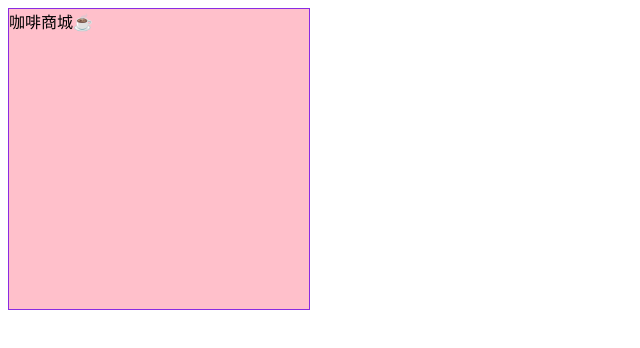
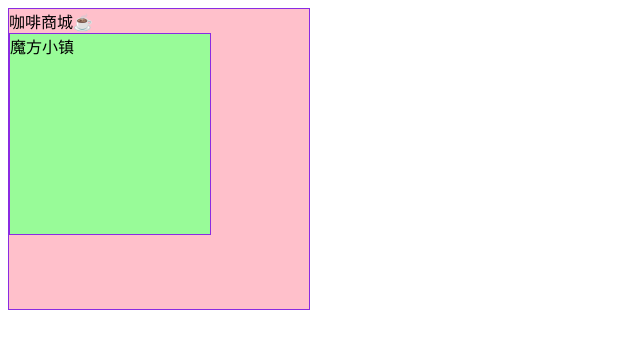
Before and after one commit to OutlookOnLife/project_01, a plain HTML site: page index.html in a window 1280 px wide. Shown: the whole page, without its empty margins (0-640 px from the left). Drawn offline with Linux system fonts and the light colour scheme.

Commit message:
初始化了index.html文件的内容

```diff
--- a/index.html
+++ b/index.html
@@ -9,6 +9,9 @@
 <body>
     <div style="width: 300px;height: 300px; border: 1px solid blueviolet;background: pink;">
         咖啡商城☕
+        <div style="width: 200px;height: 200px; border: 1px solid blueviolet;background: palegreen;">
+            魔方小镇
+        </div>
     </div>
 </body>
 </html>
```
